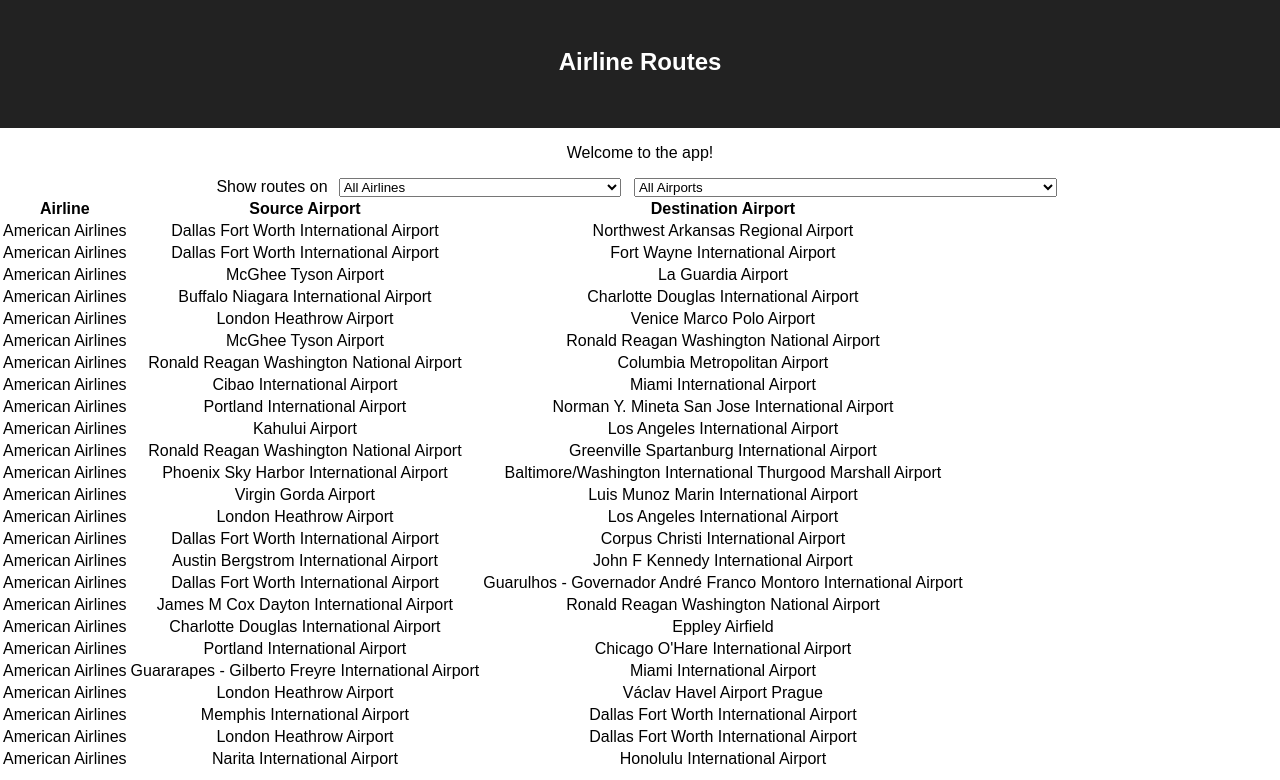
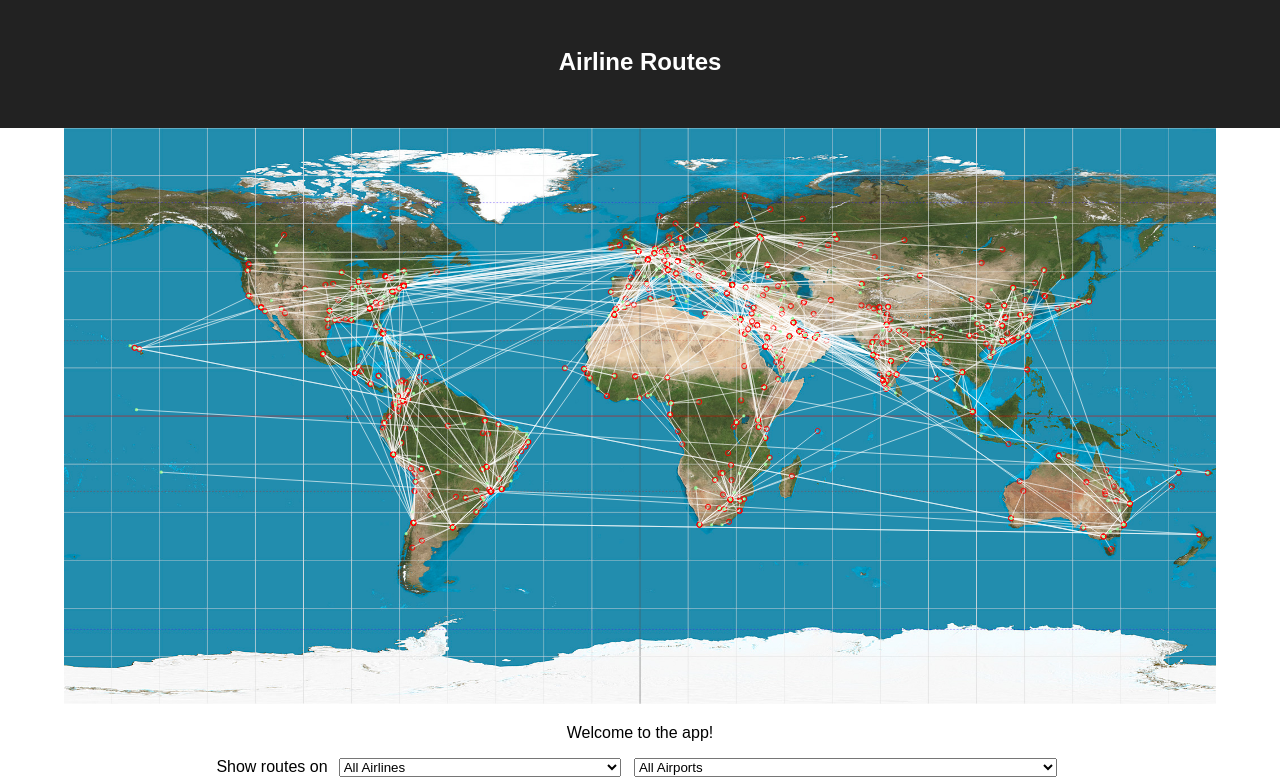
Before and after one commit to wor101-ls-react-express/airlines_boilerplate, a React (Create React App) app: page / in a window 1280 px wide. Shown: the top 780 px of the page. Built offline with nearby package versions, Linux system fonts and the light colour scheme.

Commit message:
implemented map with routes

```diff
--- a/src/App.js
+++ b/src/App.js
@@ -123,6 +123,36 @@
       <h1 className="title">Airline Routes</h1>
     </header>
     <section>
+    <svg className="map" viewBox="-180 -90 360 180">
+      <g transform="scale(1 -1)">
+        <image xlinkHref="equirectangular_world.jpg" href="equirectangular_world.jpg" x="-180" y="-90" height="100%" width="100%" transform="scale(1 -1)"/>
+
+        { routes.map(route => {
+          const srcAirport = data.airports.find(airport => airport.code === route.src)
+          const x1 = srcAirport.long
+          const y1 = srcAirport.lat
+
+          const destAirport = data.airports.find(airport => airport.code === route.dest)
+          const x2 = destAirport.long
+          const y2 = destAirport.lat
+
+
+            return (
+              <g key="">
+                <circle className="source" cx={x1} cy={y1}>
+                  <title></title>
+                </circle>
+                <circle className="destination" cx={x2} cy={y2}>
+                  <title></title>
+                </circle>
+                <path d={`M${x1} ${y1} L ${x2} ${y2}`} />
+              </g>
+            )
+          })
+        }
+
+      </g>
+    </svg>
       <p>
         Welcome to the app!
       </p>
```
